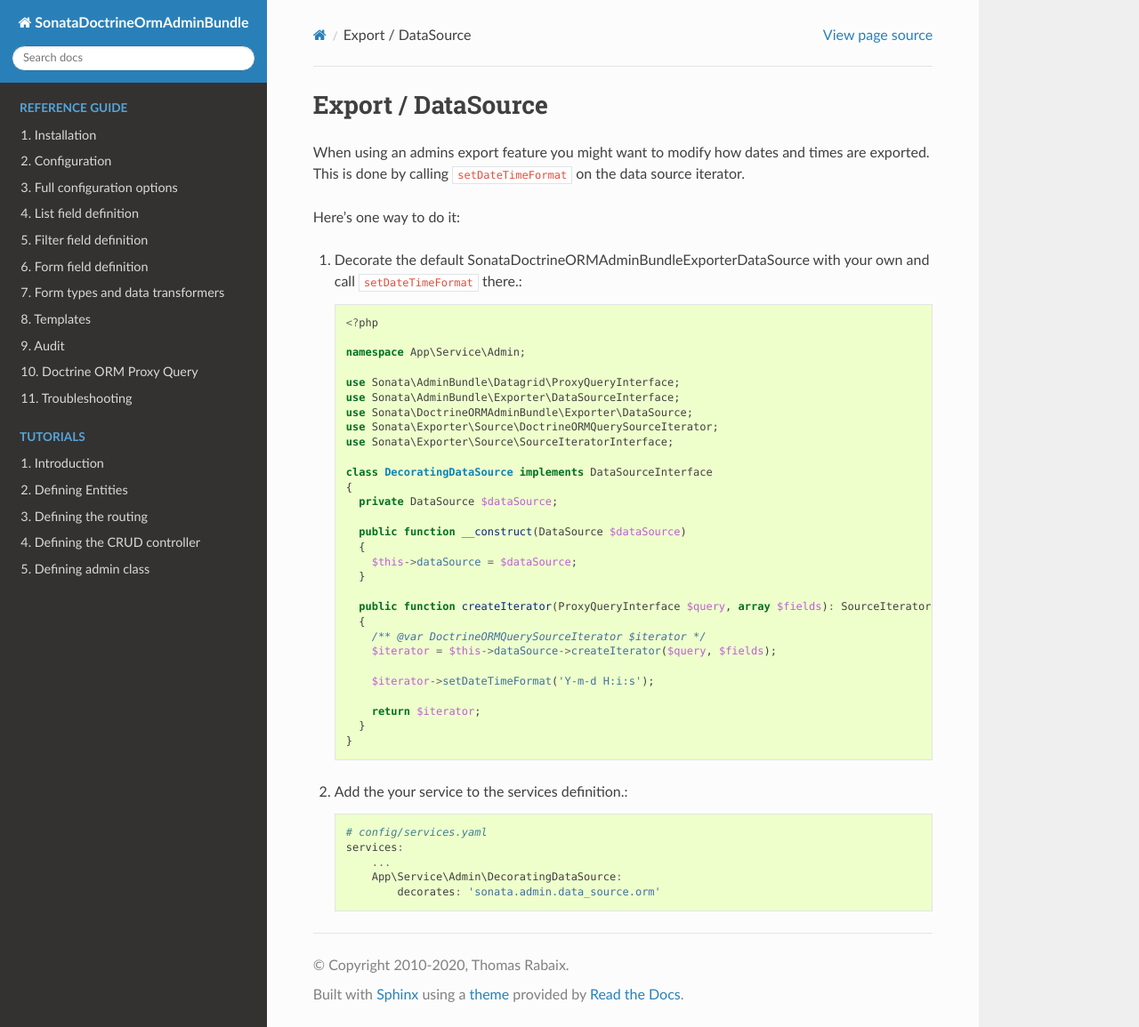
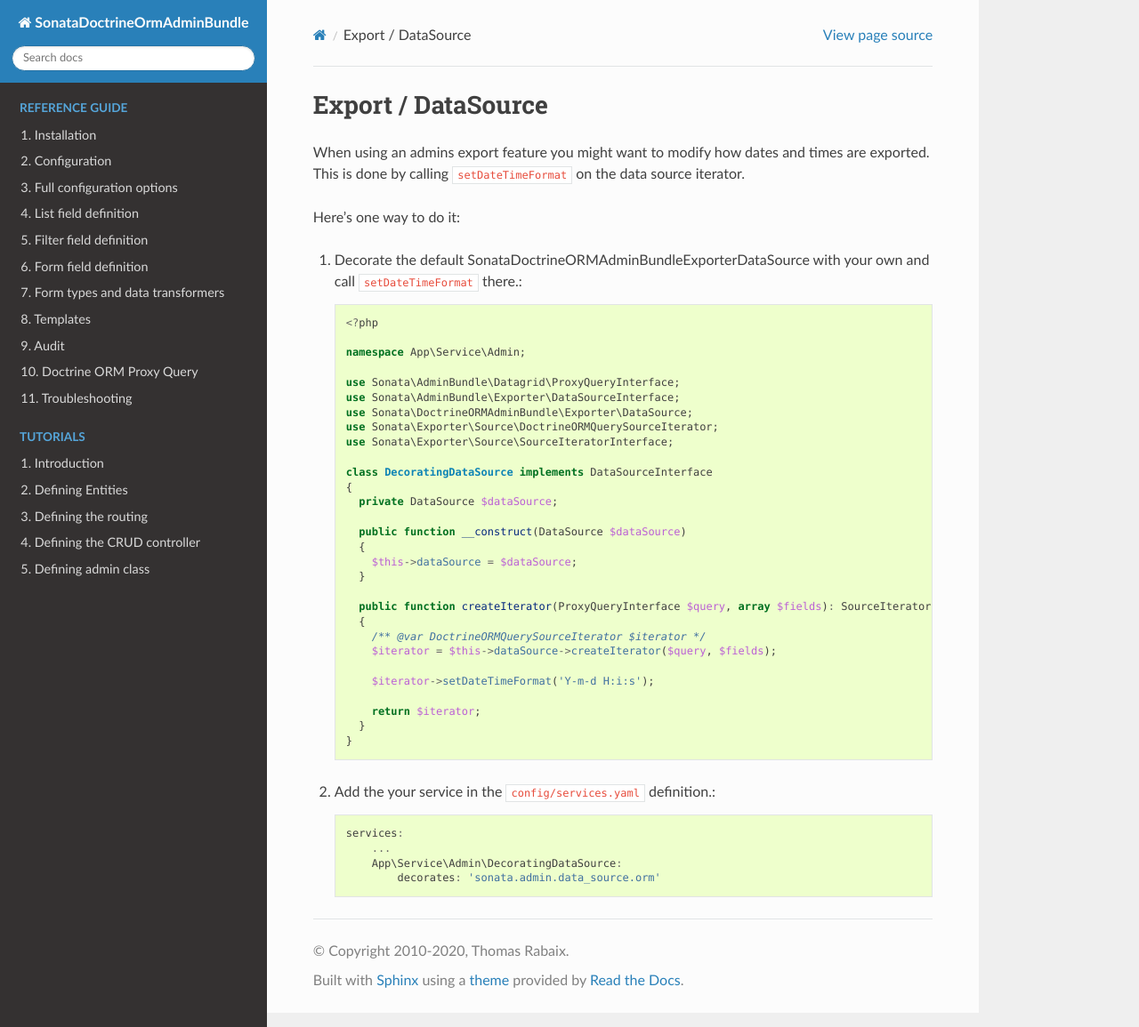
Before and after one commit to sonata-project/SonataDoctrineORMAdminBundle, a Sphinx documentation site: the page built from docs/reference/data_source.rst, in a window 1280 px wide and 1155 px high. Shown: the whole window at 89% size. Built offline with Sphinx 7.4.7 and the Read the Docs theme 2.0.0, drawn with Linux system fonts in a browser that asks for light colours.

```diff
--- a/docs/reference/data_source.rst
+++ b/docs/reference/data_source.rst
@@ -42,9 +42,8 @@ Here's one way to do it:
       }
 
 
-2. Add the your service to the services definition.::
+2. Add the your service in the ``config/services.yaml`` definition.::
 
-      # config/services.yaml
       services:
           ...
           App\Service\Admin\DecoratingDataSource:
```
